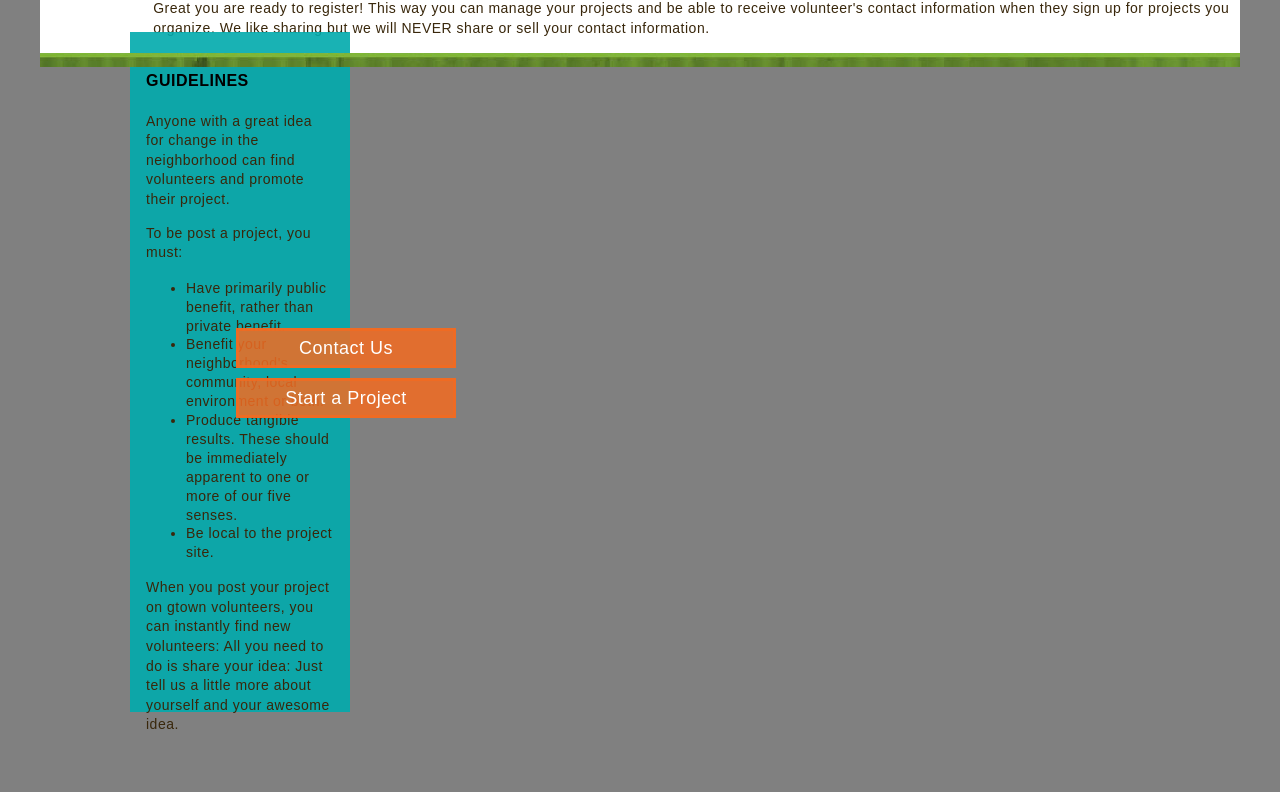
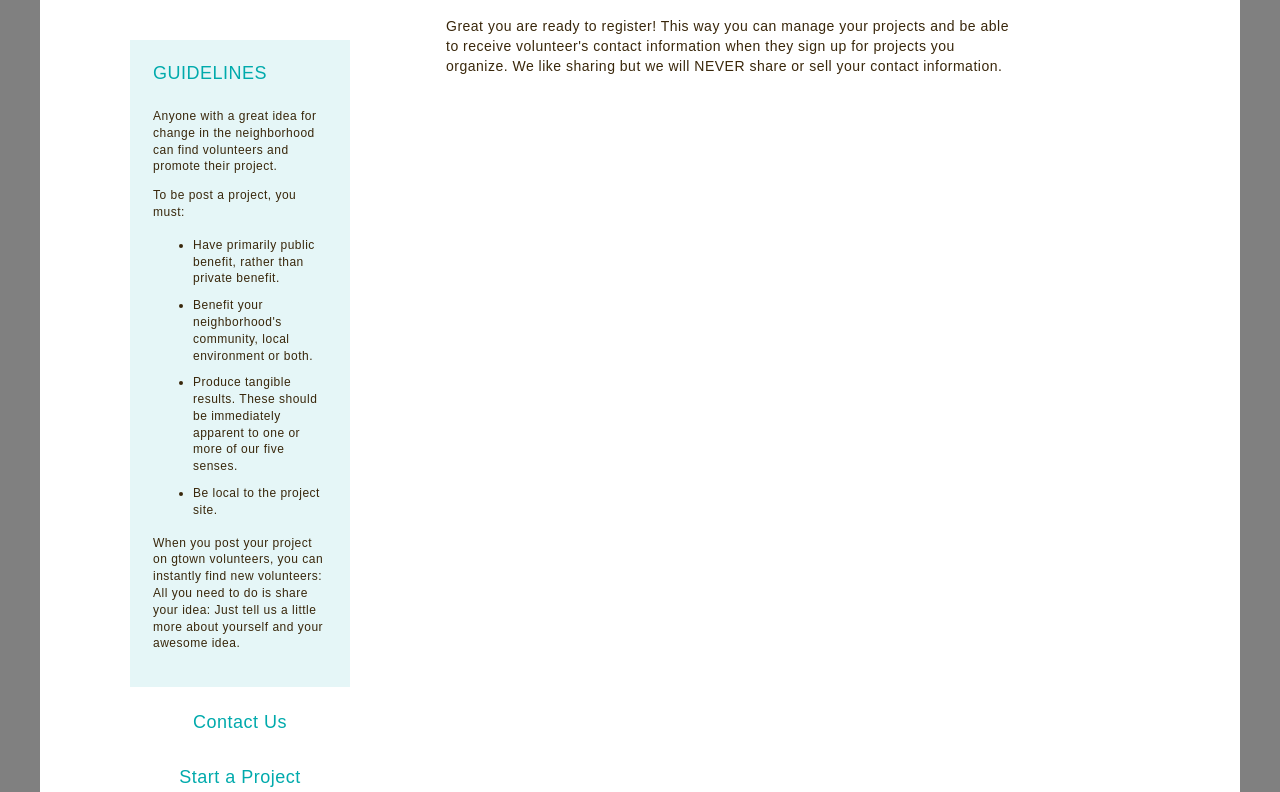
Before and after one commit to babshansen/GtownVolunteers, a plain HTML site: page start.html in a window 1280 px wide. Shown: the part 220-1012 px from the top of the page. Before the commit the page ends 955 px from the top, so only its background shows below. Drawn offline with Linux system fonts and the light colour scheme.

Commit message:
fixing sidebar template

```diff
--- a/start.html
+++ b/start.html
@@ -73,8 +73,6 @@
 <!-- Start of Content -->
 		<div class="main-content">
 
-			<div class="split">
-
 			<div class="sidebar">
 
 				<div class="guidelines">
@@ -91,32 +89,30 @@
 					<p>When you post your project on gtown volunteers, you can instantly find new volunteers: All you need to do is share your idea: Just tell us a little more about yourself and your awesome idea.</p>
 				</div>
 
-					<div class="CTA-buttons">
-						<div class="buttons">
+				<div class="sidebar-buttons">
+					<div class="s-buttons">
 					<a href="volunteer.html" id="contact">Contact Us</a>
 					</div>
-						<div class="buttons">
+					<div class="s-buttons">
 					<a href="volunteer.html" id="project">Start a Project</a>
 					</div>
 				</div>
 
 			</div>
 
-				<div class="main-view"
+			<div class="main-view">
 
-					<div class="s-breadcrumbs"><a href="index.html">Home/</a><a href="about.html">Register</a></div>
+				<div class="breadcrumbs"><a href="index.html">Home/</a><a href="about.html">Register</a></div>
 
 
-					<div class="s-section1">
+				<div class="section1">
 					<h3>REGISTER</h3>
 					<p>Great you are ready to register! This way you can manage your projects and be able to receive volunteer's contact information when they sign up for projects you organize. We like sharing but we will NEVER share or sell your contact information.</p>
+				</div>
 
 				<div class="form">
-
 				</div>
 
-
-				</div>
 			</div>
 
 		</div>
--- a/styles/style.css
+++ b/styles/style.css
@@ -18,11 +18,12 @@ h2 {
 	font-weight: 500;
 }
 
-ul li {
+li {
 	font-size: 14px;
 	font-weight: 500;
 	color: #39270b;
-	line-height: 135%
+	line-height: 140%;
+	margin-bottom: 10px;
 
 }
 
@@ -298,21 +299,21 @@ a {
 	background-color: rgba(127, 180, 48, .85);
 }
 
-.quote h1{
+.quote h1 {
 	color: #FFFFFF;
 	font-size: 35px;
 	font-weight: 500;
 	text-indent: -13px;
 }
 
-.quote p{
+.quote p {
 	color: #FFFFFF;
 	text-align: right;
 	padding-right: 50px;
 	line-height: 10%;
 }
 
-.CTA-buttons{
+.home-buttons {
     max-width: 1200px;
     max-height: 560px;
     position: absolute;
@@ -491,19 +492,85 @@ a {
 	bottom: 0;
 }
 
-/* ABOUT PAGE */
+/* OVERALL SECONDARY PAGES */
+
+.main-content {
+	width: 100%;
+	background-color: #FFFFFF;
+	padding-top: 30px;
+	display:flex;
+}
+
+.sidebar {
+	width: 220px;
+	height: 100%;
+	margin-left: 90px;
+	margin-top: 100px;
+	margin-right: 0px;
+}
+
+.sidebar h4 {
+	font-size: 18px;
+	font-weight: 500;
+	color: rgb(0, 170, 172);
+	margin-top: 0px;
+}
+
+.guidelines {
+	max-height: 642px;
+	padding: 23px;
+	background-color: rgba(0, 170, 172, .10);
+}
+
+.space {
+	min-width: 188px;
+	height: 700px;
+	padding: 19px 16px;
+}
 
 
-.main-content {
-	width:100%;
-	background-color: #FFFFFF;
-	padding-top: 30px;
+.guidelines p {
+	font-size: 12px;
 }
 
-.breadcrumbs {
-	margin-left: 35%;
-	margin-right: 15%;
-	margin-bottom: 30px;
+.guidelines li {
+	font-size: 12px;
+}
+
+.sidebar-buttons {
+    margin-left: 0px;
+}
+
+.s-buttons {
+	text-align: center;
+	width: 188px;
+	height: 16px;
+	padding: 7px 13px 11px 13px;
+	border: 3px solid #FFFFFF;
+	margin-top: 15px;
+	margin-bottom: 15px
+
+}
+
+.s-buttons a{
+	font-size: 18px;
+	color:rgb(0, 170, 172);
+}
+
+.s-buttons:hover{
+	background-color: #FFFFFF;
+	border: 3px solid rgb(0, 170, 172);
+
+}
+
+/*.s-buttons:hover a{
+	color: rgba(0, 170, 172, .100);
+}
+*/
+.main-view {
+	width: 100%;
+	margin-left: 8%;
+	margin-right: 225px;
 }
 
 .breadcrumbs a{
@@ -512,11 +579,13 @@ a {
 	color: rgb(57, 39, 11);
 }
 
-.section1 {
-	margin-left: 35%;
-	margin-right: 15%;
-	margin-bottom: 30px;
+.section {
+	padding-top:40px;
+	padding-bottom: 40px;
 }
+
+
+/* ABOUT PAGE */
 
 .about-number-wrapper {
 	margin-top: 40px;
@@ -553,44 +622,17 @@ a {
 .aboutheader {
 	height:30px;
 	width:50%;
+	position:absolute;
+	left: 0px;
 	background-color: rgb(0, 170, 172);
 }
 
 .aboutheader h2{
-	margin-left:70%;
 	font-size: 20px;
 	font-weight: 500;
-	line-height: 150%
-}
-
-.section2 {
-	margin-left: 35%;
-	margin-right: 15%;
-	margin-bottom: 50px;
-}
-
-.section3 {
-	margin-left: 35%;
-	margin-right: 15%;
-	margin-bottom: 50px;
+	line-height: 0%;
+	left:70%;
+	position: relative;
 }
 
 /* START PAGE */
-
-.split {
-	width: 1200px;
-	display: flex;
-}
-
-.sidebar {
-	max-width: 188px;
-	max-height: 642px;
-	margin-left: 90px;
-	padding: 19px 16px;
-	background-color: rgba(0, 170, 172, .90);
-	position:absolute;
-	top: 252px;
-}
-
-.main-view {
-}
```
Also changed, not shown: about.html (+12 -4 lines), index.html (+1 -1 lines). Lines whose indentation alone changed are shown as unchanged.
